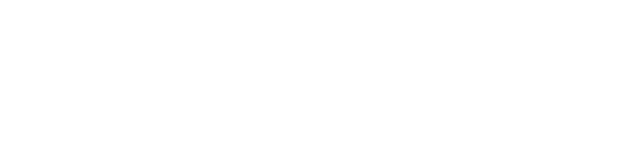
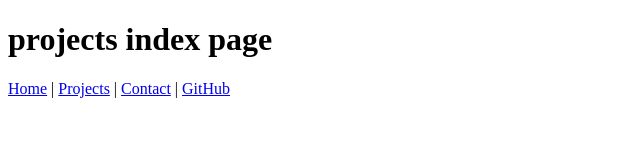
Before and after one commit to nadinemarcus/dsc_209r_lab1_portfolio, a plain HTML site: page projects/index.html in a window 1280 px wide. Shown: the whole page, without its empty margins (0-640 px from the left). Drawn offline with Linux system fonts and the light colour scheme.

Commit message:
Update index.html

```diff
--- a/projects/index.html
+++ b/projects/index.html
@@ -6,6 +6,12 @@
     <title>projects</title>
 </head>
 <body>
-    <h1></h1>
+    <h1>projects index page</h1>
+    <nav>
+        <a href="/index.html">Home</a> |
+        <a href="/projects/index.html">Projects</a> |
+        <a href="/contact/index.html">Contact</a> |
+        <a href="https://github.com/your-username" target="_blank">GitHub</a>
+    </nav>
 </body>
 </html>
```
